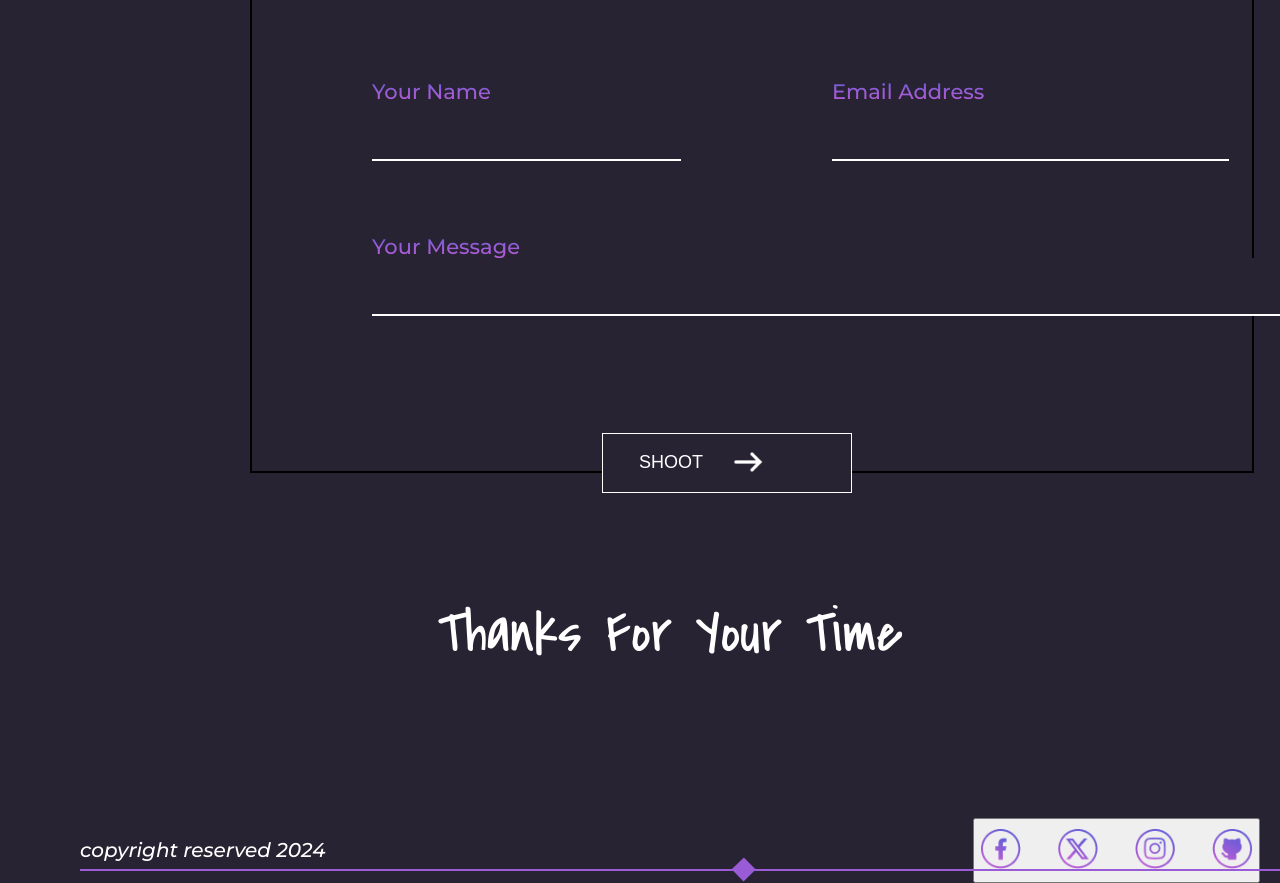
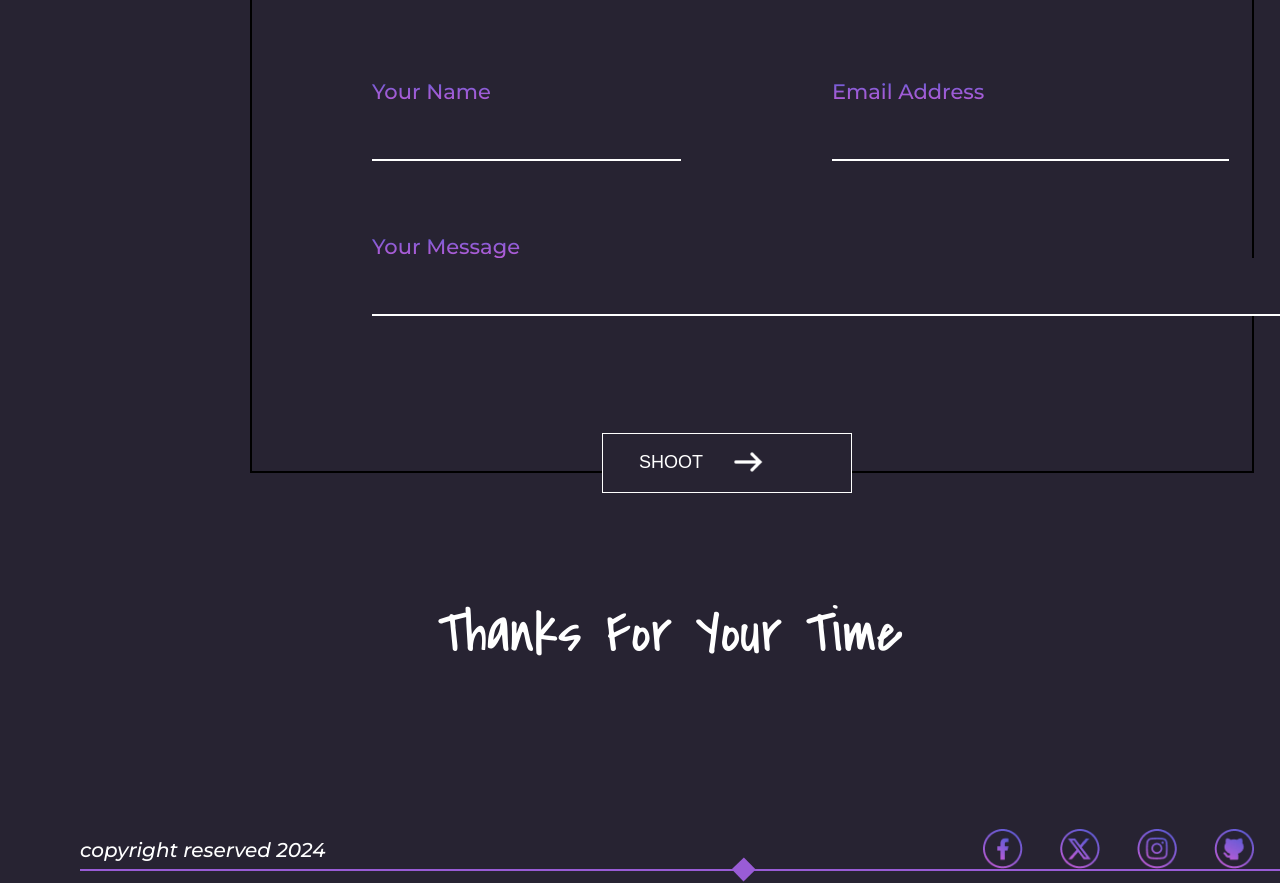
Before and after one commit to Amiele2006/Portfolio_website, a website: page index.html in a window 1280 px wide. Shown: the part 3021-3904 px from the top of the page. Drawn offline with Linux system fonts and the light colour scheme.

Commit message:
changed the background color of links button

```diff
--- a/src/index.css
+++ b/src/index.css
@@ -762,6 +762,11 @@ body{
     top:1900px;
 }
 
+#button-2{
+    background-color: rgba(39, 35, 50, 1);
+    border:none;
+}
+
 #links-1{
     height:40px;
 }
```
